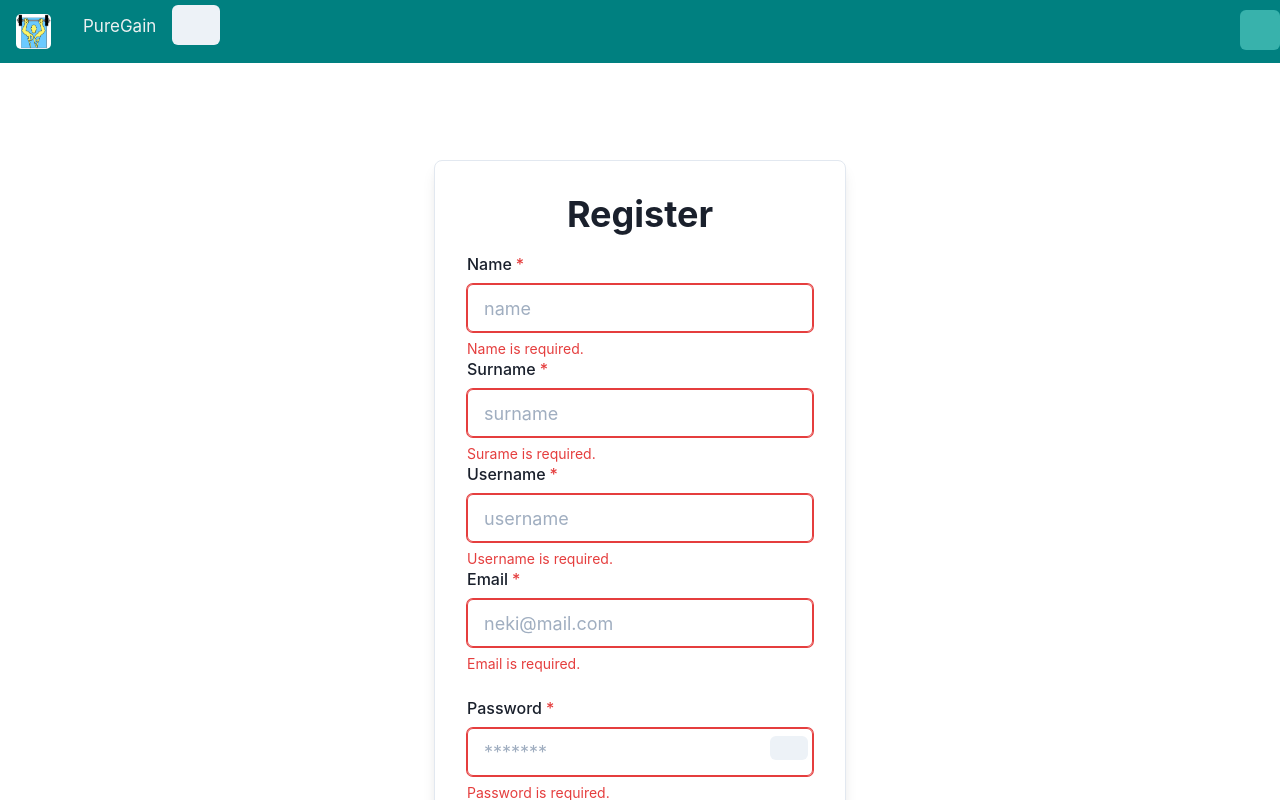
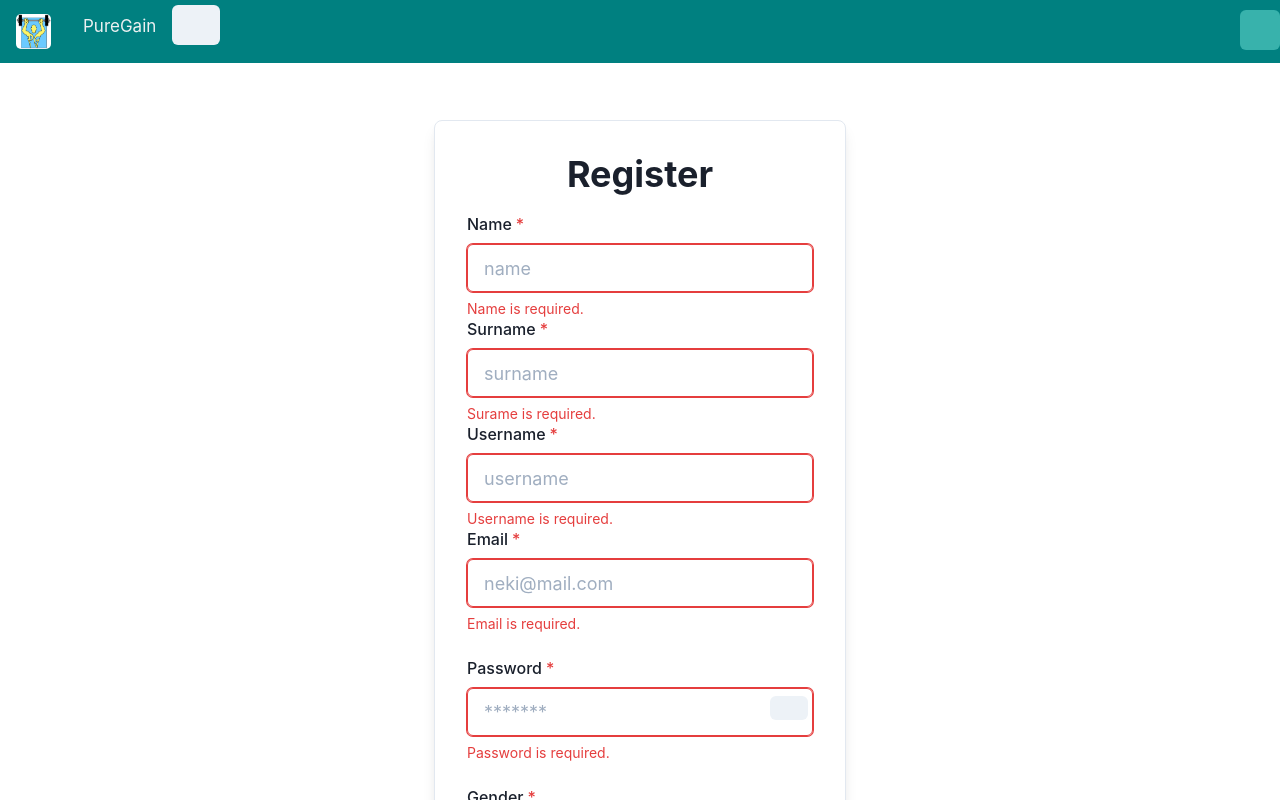
Before and after one commit to dominikvukelic/puregain, a React (Create React App) app: page /register in a window 1280 px wide. Shown: the top 800 px of the page. Built offline with nearby package versions, Linux system fonts and the light colour scheme; no server answers; the database is empty; some icons are missing; a web font is replaced by a local one.

Commit message:
minor styling changes

```diff
--- a/src/components/PopUpTraining.js
+++ b/src/components/PopUpTraining.js
@@ -54,7 +54,7 @@ function PopUpTraining() {
     } else {
         return (
             <>
-                <Flex width="full" align="center" justifyContent="center" paddingTop="60px">
+                <Flex width="full" align="center" justifyContent="center" paddingTop="20px">
                     <Box padding={8} maxWidth="1800px" borderWidth={1} borderRadius={8} boxShadow="lg">
                         <Button onClick={onOpen} colorScheme="teal">
                             Make a new training plan
--- a/src/pages/Register.js
+++ b/src/pages/Register.js
@@ -65,7 +65,7 @@ export default function Register() {
     const handlePasswordVisibility = () => setShowPassword(!showPassword);
 
     return (
-        <Flex width="full" align="center" justifyContent="center" paddingTop="60px">
+        <Flex width="full" align="center" justifyContent="center" paddingTop="20px">
             <Box padding={8} maxWidth="500px" borderWidth={1} borderRadius={8} boxShadow="lg">
                 <>
                     <Box textAlign="center">
--- a/src/pages/TrainingHistory.js
+++ b/src/pages/TrainingHistory.js
@@ -20,7 +20,7 @@ function TrainingHistory(handleDelete, id) {
                 borderRadius={15}
                 boxShadow="dark-lg"
                 borderColor="teal"
-                paddingTop="60px"
+                paddingTop="20px"
                 mr="5px"
                 ml="15px"
                 mb="5px"
--- a/src/pages/UserInfo.js
+++ b/src/pages/UserInfo.js
@@ -36,7 +36,7 @@ function UserInfo(/* handleEdit napravit novi */) {
         navigate('/login');
     } else {
         return (
-            <Box padding={8} maxWidth="500px" borderWidth={1} borderRadius={8} boxShadow="lg" margin="0 10px">
+            <Box paddingLeft="10px" maxWidth="500px" borderWidth={1} borderRadius={8} boxShadow="lg" margin="0 10px">
                 <Box>
                     <Stack divider={<StackDivider borderColor="gray.400" />} spacing={4} align="stretch">
                         <Box padding={8} borderWidth={1} borderRadius={8} boxShadow="lg" maxWidth="500px">
```
